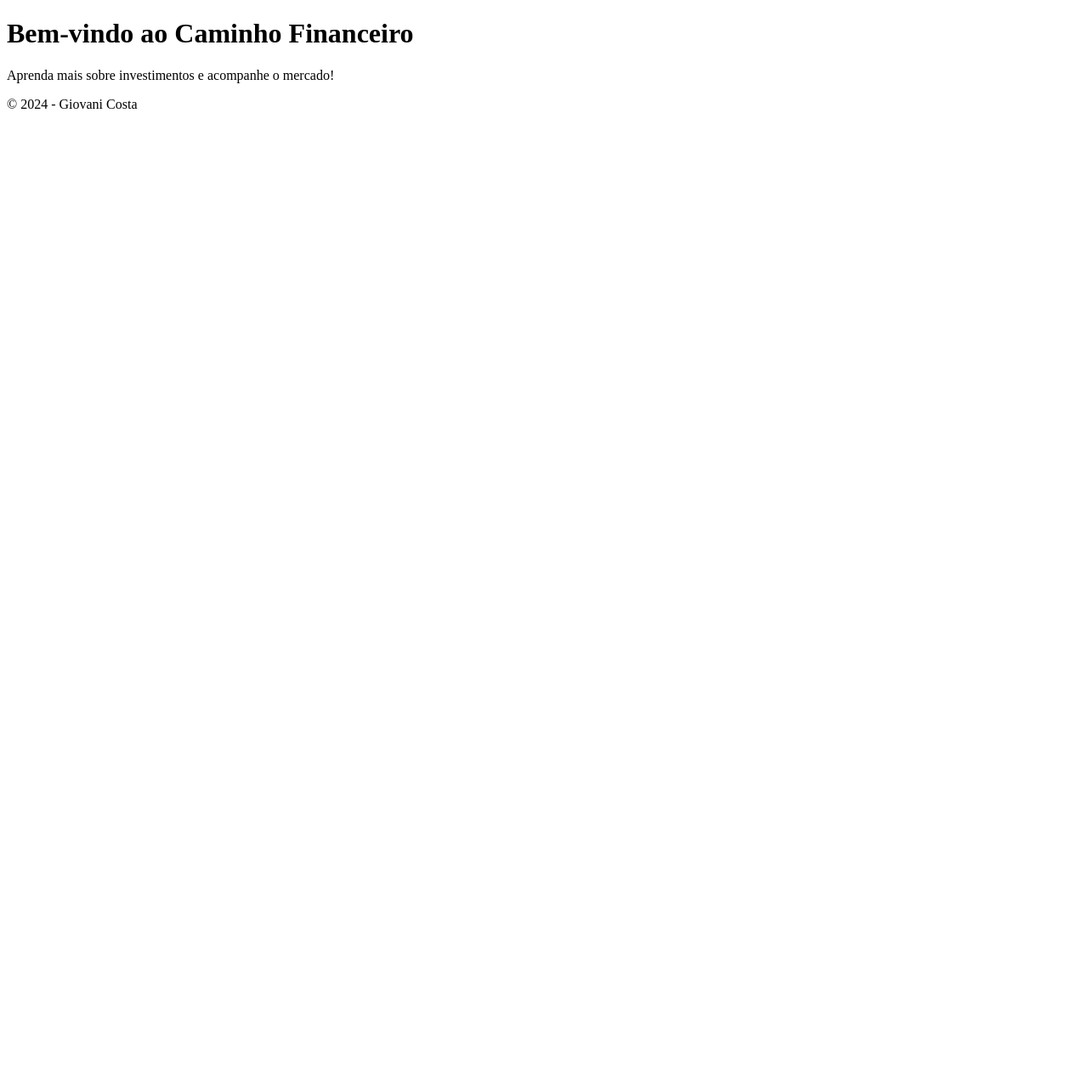
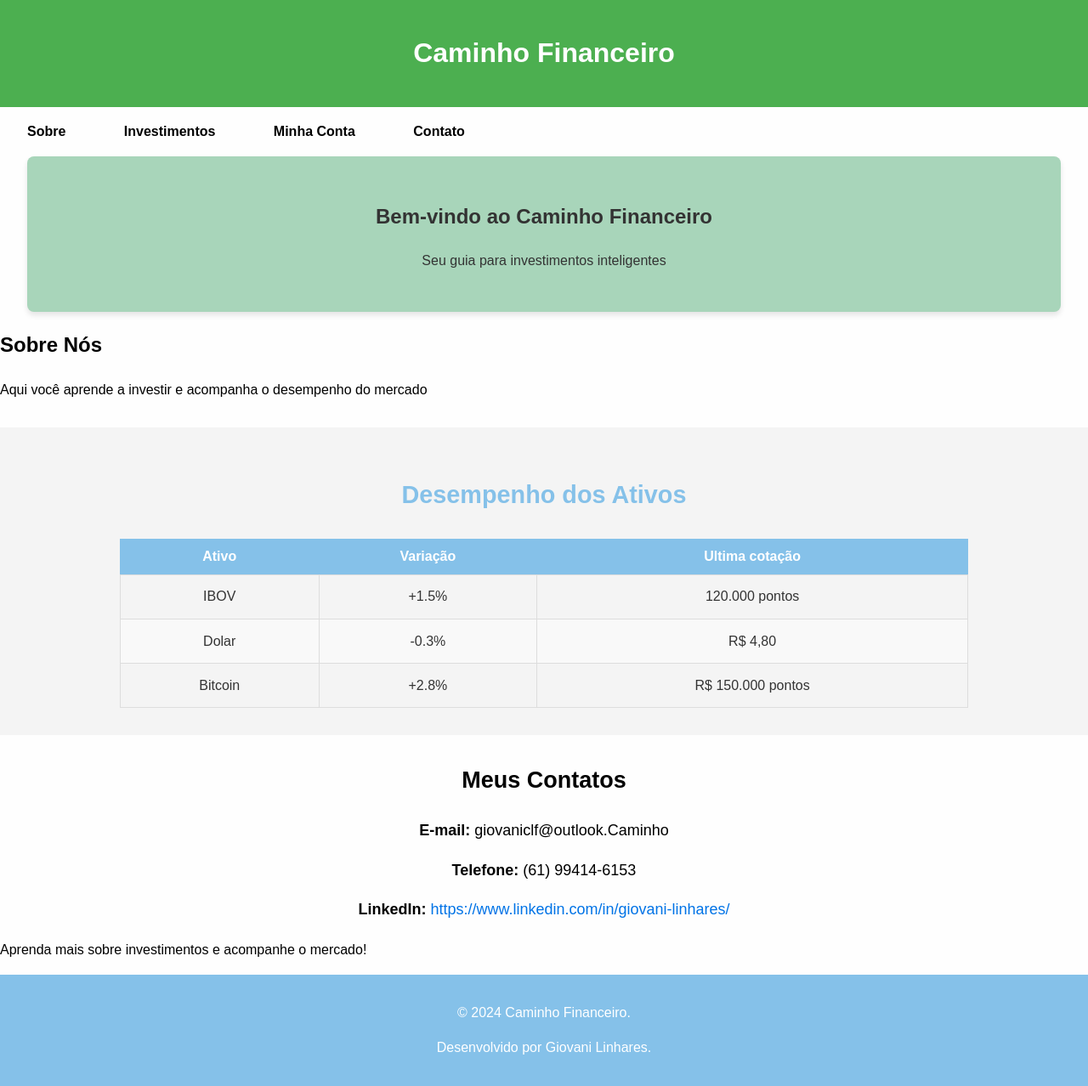
Before and after one commit to giovaniclf/CaminhoFinanceiro, a plain HTML site: page Projetos/caminho-financeiro/index.html in a window 1280 px wide. Shown: the whole page at 85% size. Before the commit the page ends 800 px from the top, so only its background shows below. Drawn offline with Linux system fonts and the light colour scheme.

Commit message:
Ajustes na estrutura e variáveis CSS no projeto

```diff
--- /dev/null
+++ b/Projetos/caminho-financeiro/assets/css/style.css
@@ -0,0 +1,185 @@
+/*Base*/
+:root {
+    --cor-primaria: #4caf50;
+    --cor-secundaria: #0073e6;
+    --texto-primario: #333;
+    --background-primario: #f5f5f5;
+  }
+body {
+    font-family: Arial, sans-serif;
+    margin: 0;
+    padding: 0;
+    box-sizing: border-box;
+    background-color: #fefefe;
+    line-height: 1.6;
+}
+
+/*Layout Principal*/
+header {
+    background-color: var(--cor-primaria);
+    color: white;
+    padding: 1em;
+    text-align: center;
+}
+section {
+    margin-bottom: 2em;
+}
+#banner {
+    text-align: center;
+    padding: 2em;
+    background-color: #a8d5ba;
+    color: #333333;
+    box-shadow: 0 4px 6px rgba(0, 0, 0, 0.1);
+    border-radius: 8px;
+    margin: 1em auto;
+    width: 90%;
+    max-width: 1200px;
+}
+#investimentos {
+    padding: 2em 1em;
+    background-color: #f4f4f4;
+    color: #333333;
+    text-align: center;
+}
+#investimentos h2 {
+    margin-bottom: 1em;
+    font-size: 1.8em;
+    color: #85c1e9;
+}
+#contato {
+    text-align: center;
+    margin: 20px auto;
+    font-size: 18px;
+  }
+#contato a {
+    color: #0073e6;
+    text-decoration: none;
+  }
+#contato a:hover {
+    text-decoration: underline;
+  }
+
+footer {
+    text-align: center;
+    padding: 1em;
+    background-color: #85c1e9;
+    color: white;
+}
+header nav ul {
+    margin: 0;
+    padding: 0.5em 0;
+}
+
+/*Navegação e Elementos Específicos*/
+nav ul {
+    list-style: none;
+    padding: 0;
+}
+nav ul li {
+    display: inline;
+    margin: 0 1em;
+}
+nav ul li a {
+    color: black;
+    text-decoration: none;
+    font-weight: bold;
+    padding: 0.5em 1em;
+    transition: color 0.3s ease;
+}
+nav ul li a:hover {
+    color: #a8d5ba;
+}
+
+/*Componentes ou Blocos Específicos*/
+table {
+    margin: 0 auto;
+    width: 80%;
+    border-collapse: collapse;
+    font-size: 1em;
+}
+thead th {
+    background-color: #85c1e9;
+    color: white;
+    padding: 0.5em;
+}
+tbody td {
+    border: 1px solid #ddd;
+    padding: 0.8em;
+    text-align: center;
+}
+tbody tr:nth-child(even) {
+    background-color: #f9f9f9;
+}
+tbody tr:hover {
+    background-color: #D5F5E3;
+    cursor: pointer;
+}
+
+/*Tela conta dos clientes*/
+#cadastro-clientes {
+    max-width: 600px;
+    margin: 0 auto;
+    padding: 20px;
+    background: #f0f8ff;
+    border: 1px solid #ddd;
+    border-radius: 8px;
+    box-shadow: 0 4px 6px rgba(0, 0, 0, 0.1);
+  }
+
+  #cadastro-clientes h2 {
+    text-align: center;
+    margin-bottom: 20px;
+  }
+
+  #form-cadastro-carteira {
+    display: flex;
+    flex-direction: column;
+  }
+
+  #form-cadastro-carteira label {
+    margin-bottom: 5px;
+    font-weight: bold;
+  }
+
+  #form-cadastro-carteira input,
+  #form-cadastro-carteira textarea {
+    margin-bottom: 15px;
+    padding: 8px;
+    border: 1px solid #ccc;
+    border-radius: 5px;
+  }
+
+  #form-cadastro-carteira button {
+    background-color: #0073e6;
+    color: #fff;
+    border: none;
+    padding: 10px;
+    font-size: 16px;
+    border-radius: 5px;
+    cursor: pointer;
+  }
+  #form-cadastro-carteira button:hover {
+    background-color: #005bb5;
+  }
+/*Responsividade e Media Queries*/
+
+@media (max-width: 768px) {
+    header nav ul {
+        flex-direction: column;
+        text-align: center;
+      }
+    table {
+        display: block;
+        overflow-x: auto;
+        white-space: nowrap;
+    }
+    thead th {
+        background-color: #85c1e9;
+        position: sticky;
+        top: 0;
+    }
+    header nav ul {
+    flex-direction: column;
+    text-align: center;
+  }
+}
--- a/Projetos/caminho-financeiro/index.html
+++ b/Projetos/caminho-financeiro/index.html
@@ -1,13 +1,73 @@
 <!DOCTYPE html>
-<html lang="en">
+<html lang="pt-BR">
   <head>
     <meta charset="UTF-8" />
-    <meta name="viewport" content="width=device-width, initial-scale=1.0" />
-    <title>Document</title>
+    <meta name="viewport" content="width=device-width, initial-scale=1.0">
+    <meta name="description" content="Caminho Financeiro - Acompanhe suas carteiras de investimento de forma intuitiva.">
+    <meta name="keywords" content="investimentos, carteiras, finanças, acompanhamento">
+    <meta name="author" content="Giovani Linhares">
+    <title>Caminho Financeiro</title>
+    <link rel="stylesheet" href="assets/css/style.css">
   </head>
   <body>
-    <header><h1>Bem-vindo ao Caminho Financeiro</h1></header>
-    <main><p>Aprenda mais sobre investimentos e acompanhe o mercado!</p></main>
-    <footer><p>&copy; 2024 - Giovani Costa</p></footer>
+    <header><h1>Caminho Financeiro</h1></header>
+    <nav>
+      <ul>
+        <li><a href="#sobre">Sobre</a></li>
+        <li><a href="#investimentos">Investimentos</a></li>
+        <li><a href="minhaConta.html">Minha Conta</a></li>
+        <li><a href="#contato">Contato</a></li>
+      </ul>
+    </nav>
+  </header>
+    <main>
+      <section id="banner">
+        <h2>Bem-vindo ao Caminho Financeiro</h2>
+        <p>Seu guia para investimentos inteligentes</p>
+      </section>
+      <section id="sobre">
+        <h2>Sobre Nós</h2>
+        <p>Aqui você aprende a investir e acompanha o desempenho do mercado </p>
+      </section>
+      <section id="investimentos">
+        <div class="container">
+          <h2>Desempenho dos Ativos</h2>
+          <table>
+            <thead>
+              <tr>
+                <th>Ativo</th>
+                <th>Variação</th>
+                <th>Ultima cotação</th>
+              </tr>
+            </thead>
+            <tbody>
+              <tr>
+                <td>IBOV</td>
+                <td>+1.5%</td>
+                <td>120.000 pontos</td>
+              </tr>
+              <tr>
+                <td>Dolar</td>
+                <td>-0.3%</td>
+                <td>R$ 4,80</td>
+              </tr>
+              <tr>
+                <td>Bitcoin</td>
+                <td>+2.8%</td>
+                <td>R$ 150.000 pontos</td>
+              </tr>
+            </tbody>
+          </table>
+        </div>
+      </section>
+      <section id="contato">
+        <h2>Meus Contatos</h2>
+        <p><strong>E-mail:</strong> giovaniclf@outlook.Caminho</p>
+        <p><strong>Telefone:</strong> (61) 99414-6153</p>
+        <p><strong>LinkedIn:</strong> <a href="" target="_blank">https://www.linkedin.com/in/giovani-linhares/</a></p>
+      </section>
+      <p>Aprenda mais sobre investimentos e acompanhe o mercado!</p></main>
+    <footer><p>&copy; 2024 Caminho Financeiro.</p>
+       <p>Desenvolvido por Giovani Linhares.</p></footer>
   </body>
 </html>
```
Also changed, not shown: Projetos/caminho-financeiro/assets/js/minhaConta.js (added, +23 -0 lines), Projetos/caminho-financeiro/minhaConta.html (added, +81 -0 lines).
